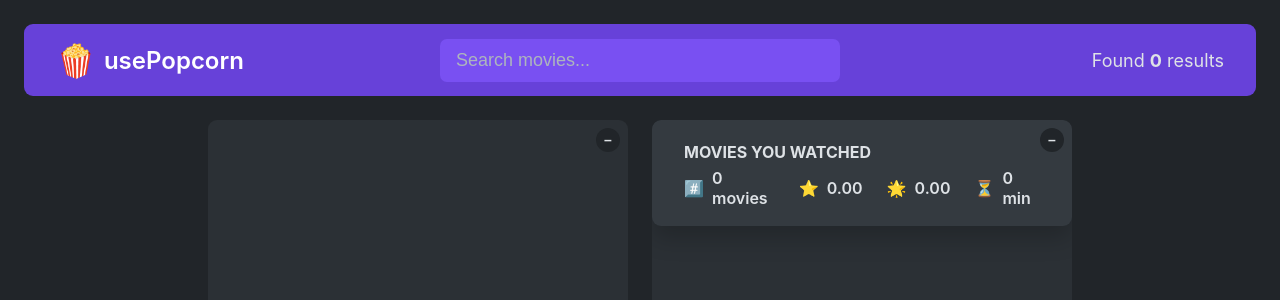
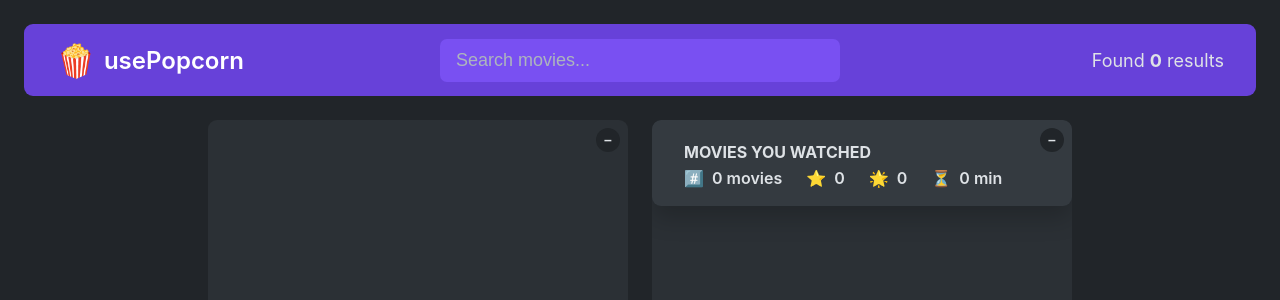
Before and after one commit to eeyfesubalew/React-usepopcorn, a React (Create React App) app: page / in a window 1280 px wide. Shown: the top 300 px of the page. Built offline with nearby package versions, Linux system fonts and the light colour scheme.

Commit message:
practive app-v2

```diff
--- /dev/null
+++ b/src/App-v2.js
@@ -0,0 +1,406 @@
+import { Children, useEffect, useState } from "react";
+import StarRating from "./StarRating";
+const tempMovieData = [
+  {
+    imdbID: "tt1375666",
+    Title: "Inception",
+    Year: "2010",
+    Poster:
+      "https://m.media-amazon.com/images/M/MV5BMjAxMzY3NjcxNF5BMl5BanBnXkFtZTcwNTI5OTM0Mw@@._V1_SX300.jpg",
+  },
+  {
+    imdbID: "tt0133093",
+    Title: "The Matrix",
+    Year: "1999",
+    Poster:
+      "https://m.media-amazon.com/images/M/MV5BNzQzOTk3OTAtNDQ0Zi00ZTVkLWI0MTEtMDllZjNkYzNjNTc4L2ltYWdlXkEyXkFqcGdeQXVyNjU0OTQ0OTY@._V1_SX300.jpg",
+  },
+  {
+    imdbID: "tt6751668",
+    Title: "Parasite",
+    Year: "2019",
+    Poster:
+      "https://m.media-amazon.com/images/M/MV5BYWZjMjk3ZTItODQ2ZC00NTY5LWE0ZDYtZTI3MjcwN2Q5NTVkXkEyXkFqcGdeQXVyODk4OTc3MTY@._V1_SX300.jpg",
+  },
+];
+
+const tempWatchedData = [
+  {
+    imdbID: "tt1375666",
+    Title: "Inception",
+    Year: "2010",
+    Poster:
+      "https://m.media-amazon.com/images/M/MV5BMjAxMzY3NjcxNF5BMl5BanBnXkFtZTcwNTI5OTM0Mw@@._V1_SX300.jpg",
+    runtime: 148,
+    imdbRating: 8.8,
+    userRating: 10,
+  },
+  {
+    imdbID: "tt0088763",
+    Title: "Back to the Future",
+    Year: "1985",
+    Poster:
+      "https://m.media-amazon.com/images/M/MV5BZmU0M2Y1OGUtZjIxNi00ZjBkLTg1MjgtOWIyNThiZWIwYjRiXkEyXkFqcGdeQXVyMTQxNzMzNDI@._V1_SX300.jpg",
+    runtime: 116,
+    imdbRating: 8.5,
+    userRating: 9,
+  },
+];
+const KEY = "1e679113";
+export default function App() {
+  const [query, setQuery] = useState("");
+  const [movies, setMovies] = useState([]);
+  const [watched, setWatched] = useState([]);
+  const [isLoading, setIsLoading] = useState(false);
+  const [error, setError] = useState("");
+  const [selectedId, setSelectedId] = useState(null);
+
+  function handleSelectedMovie(id) {
+    setSelectedId((selected) => (selected === id ? null : id));
+  }
+  function handleCloseMovie() {
+    setSelectedId(null);
+  }
+
+  function handleAddWatched(movie) {
+    setWatched((watched) => [...watched, movie]);
+  }
+  useEffect(
+    function () {
+      async function fetchMovies() {
+        try {
+          setIsLoading(true);
+          setError("");
+          const res = await fetch(
+            `http://www.omdbapi.com/?apikey=${KEY}&s=${query}`
+          );
+          if (!res.ok) throw new Error("No internet Connection");
+          const data = await res.json();
+          if (data.Response === "False") throw new Error("No Movie found 😭");
+          setMovies(data.Search);
+          console.log(data.Search);
+          setIsLoading(false);
+        } catch (error) {
+          console.log(error.message);
+          setError(error.message);
+        } finally {
+          setIsLoading(false);
+        }
+      }
+      if (query.length < 3) {
+        setMovies([]);
+        setError("");
+        return;
+      }
+      fetchMovies();
+    },
+    [query]
+  );
+
+  return (
+    <>
+      <NavBar>
+        <Search query={query} setQuery={setQuery} />
+        <NumResults movies={movies} />
+      </NavBar>
+      <Main>
+        <Box>
+          {isLoading && <Loader />}
+          {!isLoading && !error && (
+            <MoviesList movies={movies} onSelectedMovie={handleSelectedMovie} />
+          )}
+          {error && <ErrorMessage message={error} />}
+        </Box>
+        <Box>
+          {selectedId ? (
+            <MovieDetail
+              selectedId={selectedId}
+              onCloseMovie={handleCloseMovie}
+              onAddWatched={handleAddWatched}
+              watched={watched}
+            />
+          ) : (
+            <>
+              <WatchedSummery watched={watched} />
+              <WatchedMovieList watched={watched} />
+            </>
+          )}
+        </Box>
+      </Main>
+    </>
+  );
+}
+
+function MovieDetail({ selectedId, onCloseMovie, onAddWatched, watched }) {
+  const [movie, setMovie] = useState({});
+  const [userRating, setUserRating] = useState("");
+  const isWatched = watched.map((movie) => movie.imdbID).includes(selectedId);
+  const watchedUserRating = watched.find(
+    (movie) => movie.imdbID === selectedId
+  )?.userRating;
+
+  function handleAdd() {
+    const newWatchedMovie = {
+      imdbID: selectedId,
+      title,
+      year,
+      poster,
+      imdbRating: Number(imdbRating),
+      runtime: Number(runtime.split(" ").at(0)),
+      userRating,
+    };
+    onAddWatched(newWatchedMovie);
+    onCloseMovie();
+  }
+
+  const {
+    Title: title,
+    Year: year,
+    Poster: poster,
+    Runtime: runtime,
+    imdbRating,
+    Plot: plot,
+    Released: released,
+    Actors: actors,
+    Director: director,
+    Genre: genre,
+  } = movie;
+
+  useEffect(
+    function () {
+      async function getMovieData() {
+        const res = await fetch(
+          `http://www.omdbapi.com/?apikey=${KEY}&i=${selectedId}`
+        );
+        const data = await res.json();
+        setMovie(data);
+        console.log(data);
+      }
+
+      getMovieData();
+    },
+    [selectedId]
+  );
+  return (
+    <div className="details">
+      <header>
+        <button className="btn-back" onClick={onCloseMovie}>
+          &larr;
+        </button>
+        <img src={poster} alt={poster} />
+        <div className="details-overview">
+          <h2>{title}</h2>
+          <p>
+            {released} &bull; {runtime}
+          </p>
+          <p>{genre}</p>
+          <p>
+            <span>⭐</span>
+            {imdbRating} IMDB Rating
+          </p>
+        </div>
+      </header>
+      <section>
+        <div className="rating">
+          {!isWatched ? (
+            <>
+              <StarRating
+                maxRating={10}
+                size={24}
+                onSetRating={setUserRating}
+              />
+              {userRating > 0 && (
+                <button className="btn-add" onClick={handleAdd}>
+                  + Add to lists
+                </button>
+              )}
+            </>
+          ) : (
+            <p>You rated this movie{watchedUserRating}</p>
+          )}
+        </div>
+        <p>
+          <em>{plot}</em>
+        </p>
+        <p>Staring {actors}</p>
+        <p>Directed By {director}</p>
+      </section>
+    </div>
+  );
+}
+function ErrorMessage({ message }) {
+  return (
+    <p className="error">
+      <span>😭</span> {message}
+    </p>
+  );
+}
+
+const average = (arr) =>
+  arr.reduce((acc, cur, i, arr) => acc + cur / arr.length, 0);
+
+function NavBar({ children }) {
+  return (
+    <nav className="nav-bar">
+      <Logo />
+      {children}
+    </nav>
+  );
+}
+
+function Logo() {
+  return (
+    <div className="logo">
+      <span role="img">🍿</span>
+      <h1>usePopcorn</h1>
+    </div>
+  );
+}
+function Search({ query, setQuery }) {
+  // const [query, setQuery] = useState("");
+  return (
+    <input
+      className="search"
+      type="text"
+      placeholder="Search movies..."
+      value={query}
+      onChange={(e) => setQuery(e.target.value)}
+    />
+  );
+}
+function NumResults({ movies }) {
+  return (
+    <p className="num-results">
+      Found <strong>{movies.length}</strong> results
+    </p>
+  );
+}
+function Main({ children }) {
+  return <main className="main">{children}</main>;
+}
+
+function Box({ children }) {
+  const [isOpen, setIsOpen] = useState(true);
+  return (
+    <div className="box">
+      <button className="btn-toggle" onClick={() => setIsOpen((open) => !open)}>
+        {isOpen ? "–" : "+"}
+      </button>
+      {isOpen && children}
+    </div>
+  );
+}
+
+/*function WatchedBox() {
+  const [isOpen2, setIsOpen2] = useState(true);
+  const [watched, setWatched] = useState(tempWatchedData);
+  return (
+    <div className="box">
+      <button
+        className="btn-toggle"
+        onClick={() => setIsOpen2((open) => !open)}
+      >
+        {isOpen2 ? "–" : "+"}
+      </button>
+      {isOpen2 && (
+        <>
+          <WatchedSummery watched={watched} />
+          <WatchedMovieList watched={watched} />
+        </>
+      )}
+    </div>
+  );
+}*/
+
+function MoviesList({ movies, onSelectedMovie }) {
+  return (
+    <ul className="list list-movies">
+      {movies?.map((movie) => (
+        <Movie
+          movie={movie}
+          key={movie.imdbID}
+          onSelectedMovie={onSelectedMovie}
+        />
+      ))}
+    </ul>
+  );
+}
+
+function Movie({ movie, onSelectedMovie }) {
+  return (
+    <li onClick={() => onSelectedMovie(movie.imdbID)}>
+      <img src={movie.Poster} alt={`${movie.Title} poster`} />
+      <h3>{movie.Title}</h3>
+      <div>
+        <p>
+          <span>🗓</span>
+          <span>{movie.Year}</span>
+        </p>
+      </div>
+    </li>
+  );
+}
+
+function WatchedSummery({ watched }) {
+  const avgImdbRating = average(watched.map((movie) => movie.imdbRating));
+  const avgUserRating = average(watched.map((movie) => movie.userRating));
+  const avgRuntime = average(watched.map((movie) => movie.runtime));
+  return (
+    <div className="summary">
+      <h2>Movies you watched</h2>
+      <div>
+        <p>
+          <span>#️⃣</span>
+          <span>{watched.length} movies</span>
+        </p>
+        <p>
+          <span>⭐️</span>
+          <span>{avgImdbRating}</span>
+        </p>
+        <p>
+          <span>🌟</span>
+          <span>{avgUserRating}</span>
+        </p>
+        <p>
+          <span>⏳</span>
+          <span>{avgRuntime} min</span>
+        </p>
+      </div>
+    </div>
+  );
+}
+function Loader() {
+  return <p className="loader">Loading...</p>;
+}
+function WatchedMovieList({ watched }) {
+  return (
+    <ul className="list">
+      {watched.map((movie) => (
+        <WatchedMovie movie={movie} key={movie.imdbID} />
+      ))}
+    </ul>
+  );
+}
+
+function WatchedMovie({ movie }) {
+  return (
+    <li>
+      <img src={movie.Poster} alt={`${movie.Title} poster`} />
+      <h3>{movie.Title}</h3>
+      <div>
+        <p>
+          <span>⭐️</span>
+          <span>{movie.imdbRating}</span>
+        </p>
+        <p>
+          <span>🌟</span>
+          <span>{movie.userRating}</span>
+        </p>
+        <p>
+          <span>⏳</span>
+          <span>{movie.runtime} min</span>
+        </p>
+      </div>
+    </li>
+  );
+}
--- a/src/index.js
+++ b/src/index.js
@@ -1,7 +1,7 @@
 import React from "react";
 import ReactDOM from "react-dom/client";
 import "./index.css";
-import App from "./App-v1";
+import App from "./App-v2";
 // import StarRating from "./StarRating";
 
 const root = ReactDOM.createRoot(document.getElementById("root"));
```
